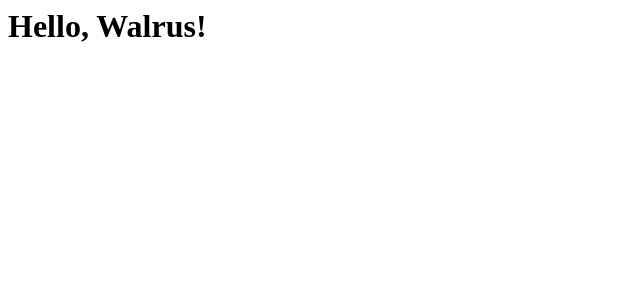
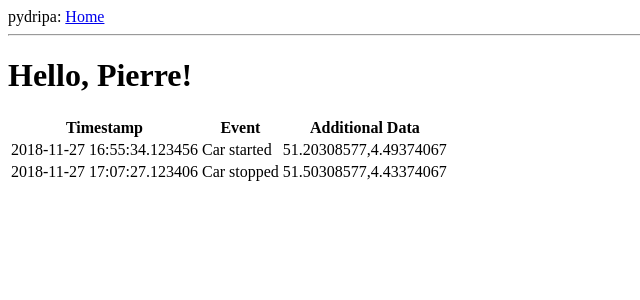
Before and after one commit to RobinAstle/pydripa, a Flask app: page / in a window 1280 px wide. Shown: the top 300 px of the page, without its empty margins (0-640 px from the left). Run offline with Flask 2, Linux system fonts and the light colour scheme.

Commit message:
Setup a base template

```diff
--- a/app/routes.py
+++ b/app/routes.py
@@ -4,5 +4,19 @@ from app import app
 @app.route('/')
 @app.route('/index')
 def index():
-    user = {'username': 'Walrus'}
-    return render_template('index.html', title='Home', user=user)
+    user = {'username': 'Pierre'}
+    events = [
+        {
+            'timestamp': '2018-11-27 16:55:34.123456',
+            'type': 'carEntered',
+            'description': 'Car started',
+            'additionalData': '51.20308577,4.49374067'
+        },
+        {
+            'timestamp': '2018-11-27 17:07:27.123406',
+            'type': 'carLeft',
+            'description': 'Car stopped',
+            'additionalData': '51.50308577,4.43374067'
+        }
+    ]
+    return render_template('index.html', title='Home', user=user, events=events)
--- /dev/null
+++ b/app/templates/base.html
@@ -0,0 +1,16 @@
+<!DOCTYPE html>
+<html lang="en">
+<head>
+    <meta charset="UTF-8">
+    {% if title %}
+        <title>{{ title }} - pydripa</title>
+    {% else %}
+        <title>Welcome to pydripa!</title>
+    {% endif %}
+</head>
+<body>
+    <div>pydripa: <a href="/index">Home</a></div>
+    <hr/>
+        {% block content %}{% endblock %}
+</body>
+</html>
--- a/app/templates/index.html
+++ b/app/templates/index.html
@@ -1,8 +1,15 @@
-<html>
-    <head>
-        <title>{{ title }} - Microblog</title>
-    </head>
-    <body>
-        <h1>Hello, {{ user.username }}!</h1>
-    </body>
-</html>
+{% extends "base.html" %}
+
+{% block content %}
+    <h1>Hello, {{ user.username }}!</h1>
+    <table>
+        <tr>
+            <th>Timestamp</th>
+            <th>Event</th>
+            <th>Additional Data</th>
+        </tr>
+        {% for event in events %}
+            <tr><td>{{ event.timestamp }}</td><td>{{ event.description }}</td><td>{{ event.additionalData }}</td></tr>
+        {% endfor %}
+        </table>
+{% endblock %}
```
